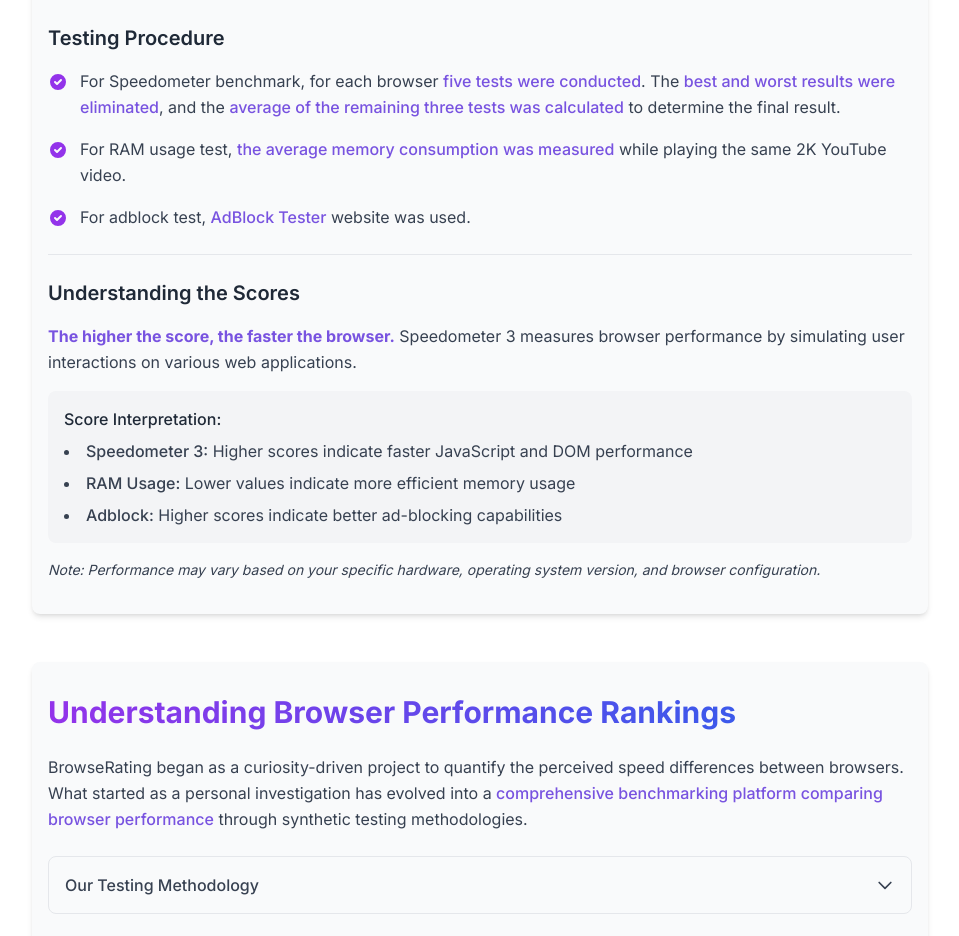
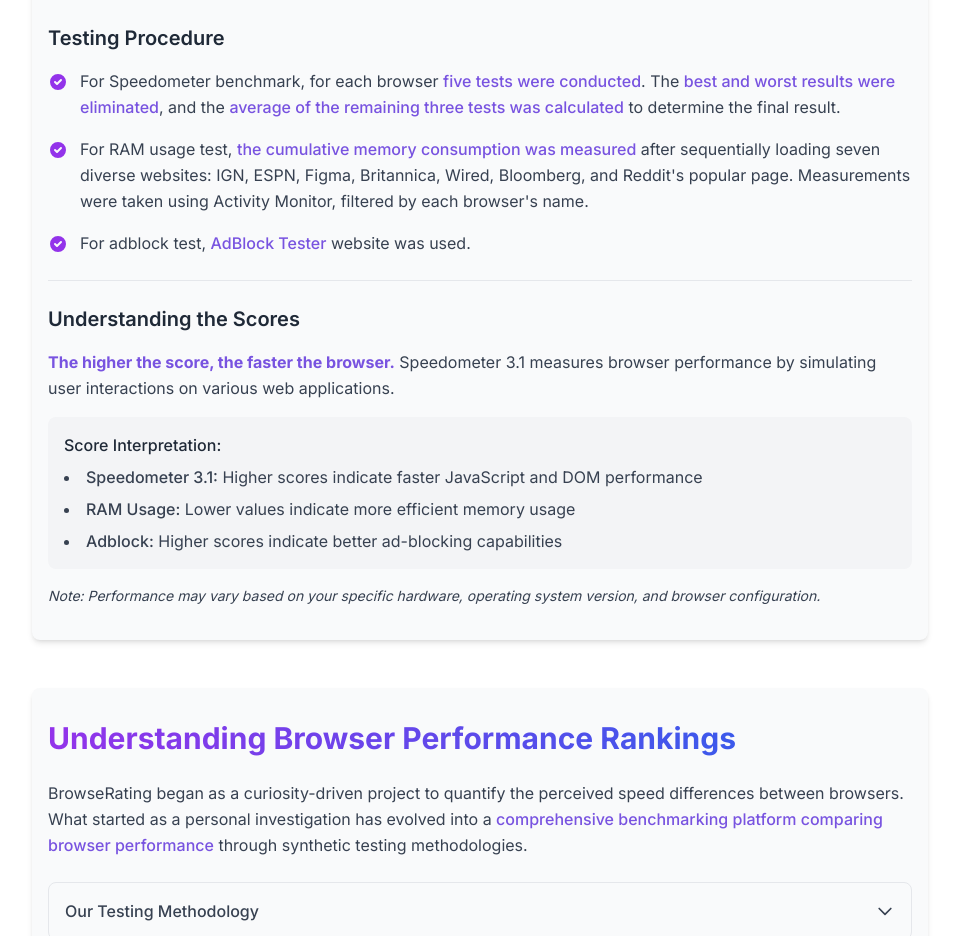
Before and after one commit to kawaiier/browserating, a Next.js app: page / in a window 1280 px wide. Shown: the part 3560-4496 px from the top of the page, without its empty margins (160-1119 px from the left). Built offline with nearby package versions, Linux system fonts and the light colour scheme.

Commit message:
Updated texts to match Speedometer 3.1 update and updated RAM testing

```diff
--- a/app/components/About/About.js
+++ b/app/components/About/About.js
@@ -22,7 +22,7 @@ export default function About() {
             <>
               All browsers have been tested on a{" "}
               <span className="font-medium text-[#7853E0] dark:text-[#9B7BE8]">
-                clean install of macOS Sequoia 15.3.1.{" "}
+                clean install of macOS Sequoia 15.4.{" "}
               </span>
               The testing was conducted on a{" "}
               <span className="font-medium text-[#7853E0] dark:text-[#9B7BE8]">
--- a/app/components/About/ScoreExplanation.js
+++ b/app/components/About/ScoreExplanation.js
@@ -5,7 +5,7 @@ export default function ScoreExplanation() {
         <span className="font-bold text-[#7853E0] dark:text-[#9B7BE8]">
           The higher the score, the faster the browser.
         </span>{" "}
-        Speedometer 3 measures browser performance by simulating user
+        Speedometer 3.1 measures browser performance by simulating user
         interactions on various web applications.
       </p>
 
@@ -15,7 +15,7 @@ export default function ScoreExplanation() {
         </h4>
         <ul className="list-disc list-inside space-y-2 text-gray-700 dark:text-gray-300">
           <li>
-            <span className="font-medium">Speedometer 3:</span> Higher scores
+            <span className="font-medium">Speedometer 3.1:</span> Higher scores
             indicate faster JavaScript and DOM performance
           </li>
           <li>
--- a/app/components/About/TestProcedure.js
+++ b/app/components/About/TestProcedure.js
@@ -49,9 +49,11 @@ export default function TestProcedure() {
         <p className="ml-3 text-gray-700 dark:text-gray-300 leading-relaxed">
           For RAM usage test,{" "}
           <span className="font-medium text-[#7853E0] dark:text-[#9B7BE8]">
-            the average memory consumption was measured
+            the cumulative memory consumption was measured
           </span>{" "}
-          while playing the same 2K YouTube video.
+          after sequentially loading seven diverse websites: IGN, ESPN, Figma,
+          Britannica, Wired, Bloomberg, and Reddit's popular page. Measurements
+          were taken using Activity Monitor, filtered by each browser's name.
         </p>
       </div>
 
```
